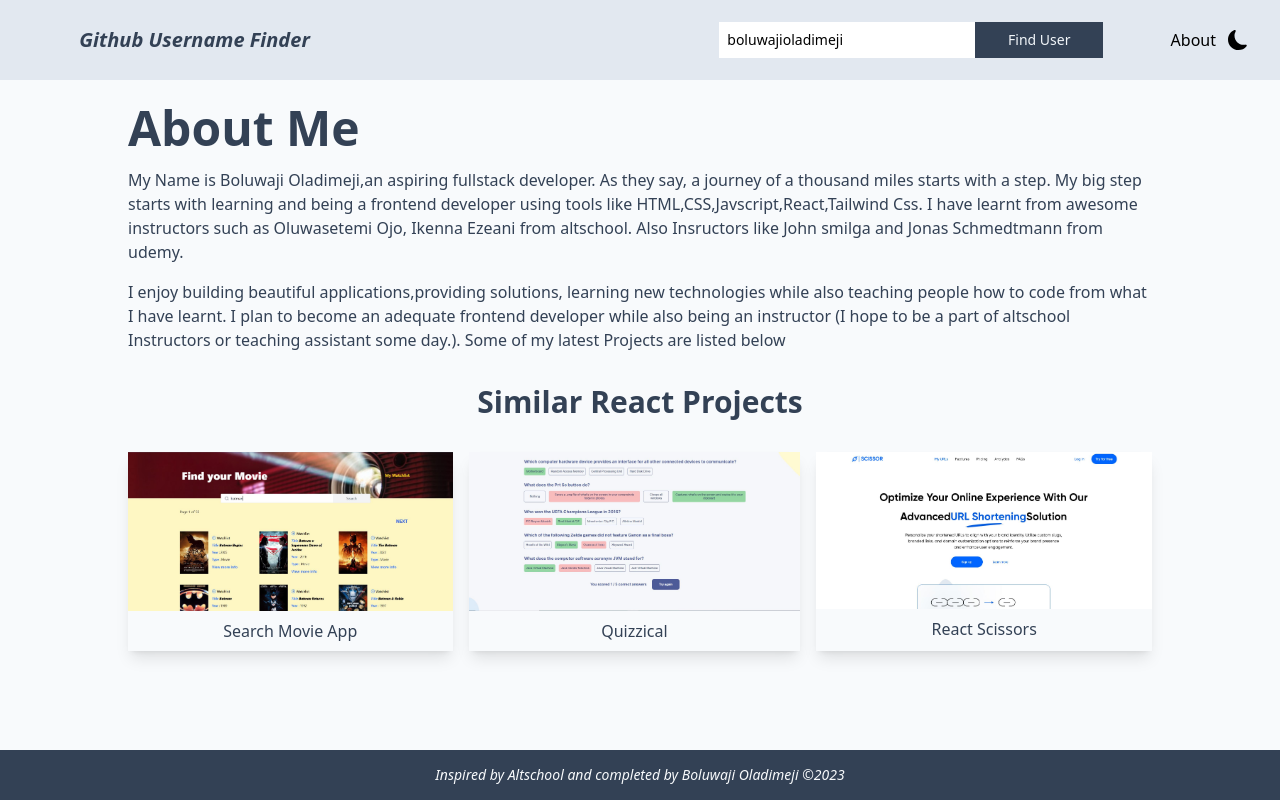
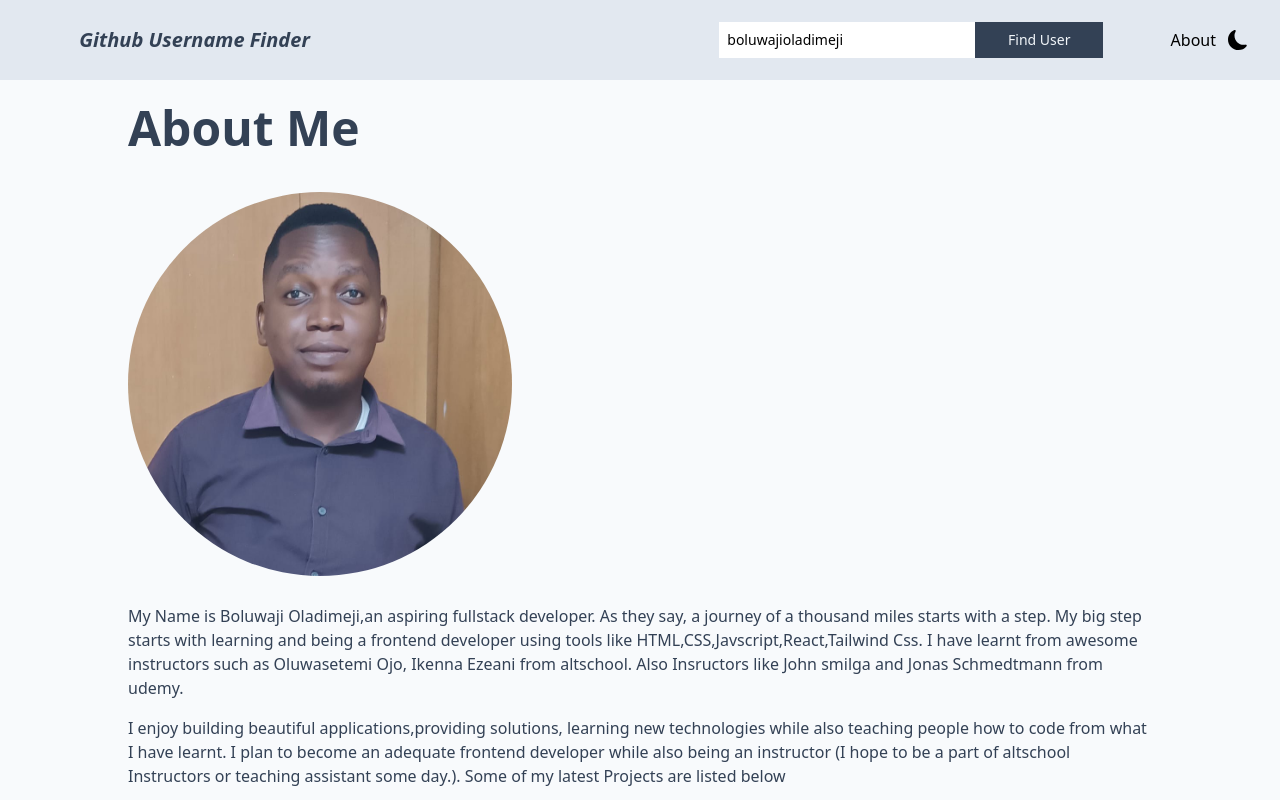
Before and after one commit to boluwajiOladimeji/altschool-exam2-githubFinder, a React (Vite) app: page /about in a window 1280 px wide. Shown: the top 800 px of the page. Built offline with nearby package versions, Linux system fonts and the light colour scheme.

Commit message:
added photo

```diff
--- a/src/pages/About.jsx
+++ b/src/pages/About.jsx
@@ -2,7 +2,14 @@ function About() {
   return (
     <div className='min-h-[calc(100vh-5rem-50px)] py-6 text-slate-700 bg-slate-50 dark:bg-slate-800 dark:text-slate-200'>
       <div className='w-11/12 max-w-5xl mx-auto'>
-        <h1 className='text-5xl font-bold'>About Me</h1>
+        <h1 className='text-5xl font-bold '>About Me</h1>
+        <div className='max-w-sm   rounded-full my-7 mt-10'>
+          <img
+            src='./my-passport.jpg'
+            alt=''
+            className='rounded-full hover:-translate-y-5 transition duration-200 ease-in'
+          />
+        </div>
         <p className='my-4'>
           My Name is Boluwaji Oladimeji,an aspiring fullstack developer. As they
           say, a journey of a thousand miles starts with a step. My big step
@@ -19,7 +26,6 @@ function About() {
           or teaching assistant some day.). Some of my latest Projects are
           listed below
         </p>
-
         <section className='mt-8'>
           <h2 className='text-center text-3xl font-bold'>
             Similar React Projects
```
Also changed, not shown: public/my-passport.jpg (added).
